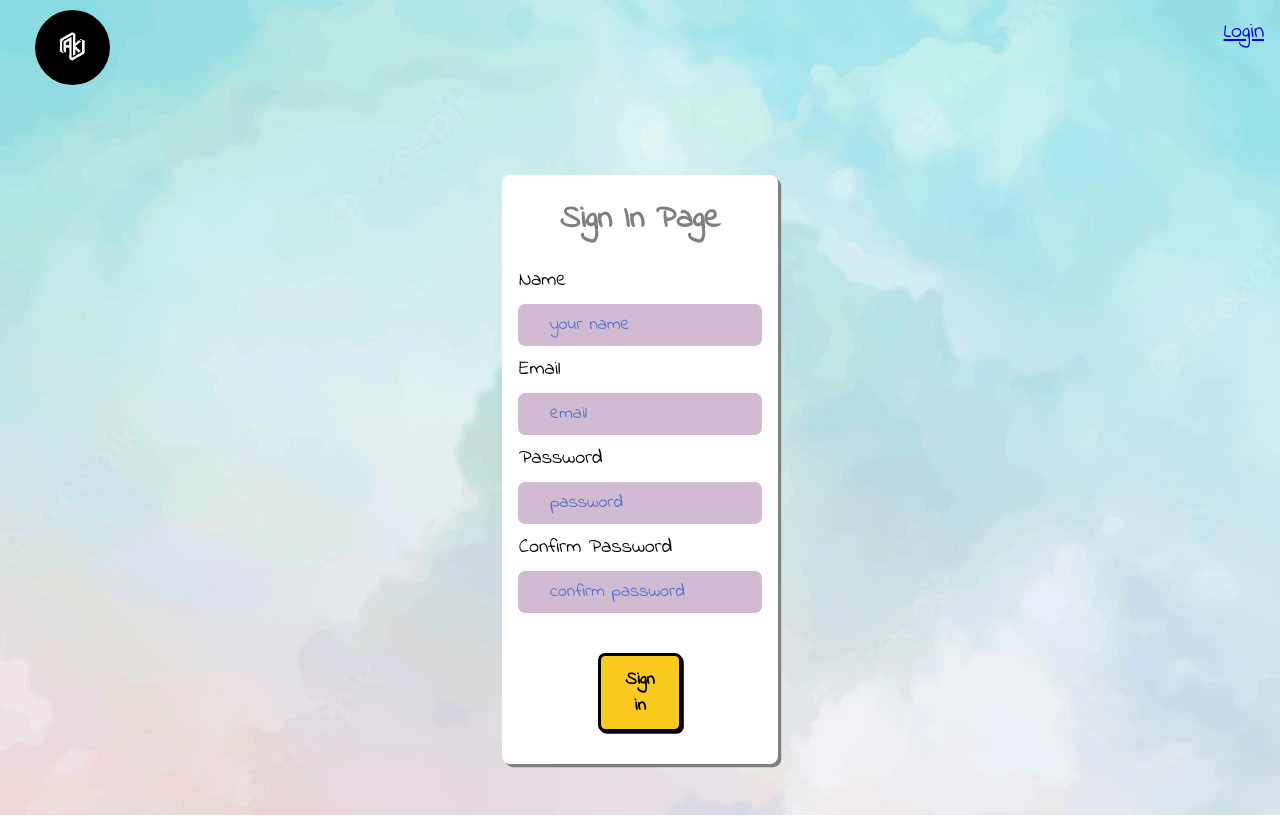
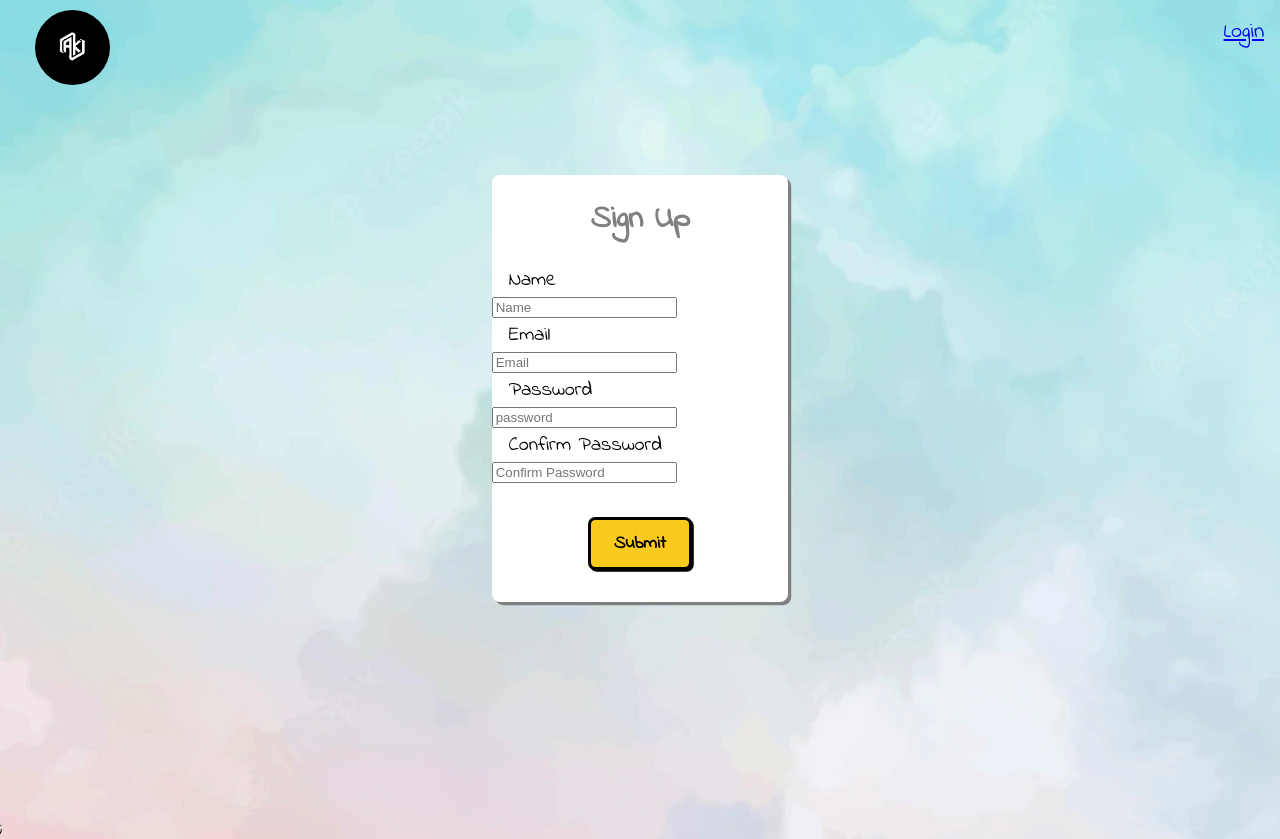
Before and after one commit to Kulikov1988/Task_manager, a React (Create React App) app: page /sign_in in a window 1280 px wide. Before the commit the page ends 815 px from the top, so only its background shows below. Built offline with nearby package versions, Linux system fonts and the light colour scheme; a web font is replaced by a local one.

Commit message:
add a formik to signUp

```diff
--- a/package.json
+++ b/package.json
@@ -19,6 +19,7 @@
     "@types/styled-components": "^5.1.24",
     "axios": "^0.27.2",
     "firebase": "^9.8.4",
+    "formik": "^2.2.9",
     "react": "^17.0.2",
     "react-axios": "^2.0.6",
     "react-datepicker": "^4.8.0",
@@ -31,7 +32,8 @@
     "styled-components": "^5.3.3",
     "typescript": "^4.6.2",
     "uuidv4": "^6.2.13",
-    "web-vitals": "^2.1.4"
+    "web-vitals": "^2.1.4",
+    "yup": "^0.32.11"
   },
   "scripts": {
     "start": "react-scripts start",
--- a/src/App.tsx
+++ b/src/App.tsx
@@ -1,7 +1,7 @@
 import React, { useEffect } from 'react';
 import { NavLink, Route, Routes, useNavigate } from 'react-router-dom';
 import Login from './components/Login/Login';
-import SignIn from './components/SignUp/SignUp';
+import SignUp from './components/SignUp/SignUp';
 import { useDispatch, useSelector } from 'react-redux';
 import { logout } from './slices/authReducer';
 import Tasks from './components/Tasks/Tasks';
@@ -39,7 +39,7 @@ function App(props) {
       <Routes>
         <Route path='/' element={<Login />} />
         <Route path='/login' element={<Login />} />
-        <Route path='/sign_in' element={<SignIn />} />
+        <Route path='/sign_in' element={<SignUp />} />
         <Route path='/tasks' element={<Tasks />} />
       </Routes>
     </>
--- a/src/components/SignUp/SignUp.tsx
+++ b/src/components/SignUp/SignUp.tsx
@@ -5,94 +5,187 @@ import { Button } from '../../sharedStyles/buttons.style';
 import * as S from './SignUp.style';
 import { handleInputChangeProps } from '../Login/Login';
 import { useNavigate } from 'react-router-dom';
-import { registerUser } from '../../slices/authReducer';
+import { registerUser, resetRegister } from '../../slices/authReducer';
 import { AnyAction, ThunkDispatch } from '@reduxjs/toolkit';
 import { AppState } from '../../store';
+import * as Yup from 'yup';
+import { Formik, Form, Field } from 'formik';
 
-const SignIn: React.FC = () => {
-  const [email, setEmail] = useState<string>('');
-  const [password1, setPassword1] = useState<string>('');
-  const [password2, setPassword2] = useState<string>('');
-  const [name, setName] = useState<string>('');
-  const [errorMessage, setErrorMessage] = useState<string>('');
+export const SignUpSchema = Yup.lazy((values) =>
+  Yup.object().shape({
+    name: Yup.string().max(25, 'Too Long').required('required'),
+    email: Yup.string().when('name', {
+      is: (input) => {
+        // console.log({ values });
+        return input.lenght > 2;
+      },
+      then: Yup.string().email('Valid email required').required('reqiured'),
+    }),
+    password: Yup.string()
+      .min(3, 'minimum 3 symbols reqiured')
+      .required('required'),
+    confirmPassword: Yup.string()
+      .required('Please confirm your password')
+      .oneOf([Yup.ref('password')], 'Passwords do not match'),
+  })
+);
+
+const SignUp: React.FC = () => {
+  // const [email, setEmail] = useState<string>('');
+  // const [password1, setPassword1] = useState<string>('');
+  // const [password2, setPassword2] = useState<string>('');
+  // const [name, setName] = useState<string>('');
 
   const navigate = useNavigate();
-  const dispatch = useDispatch<ThunkDispatch<{},void, AnyAction>>();
+  const dispatch = useDispatch<ThunkDispatch<{}, void, AnyAction>>();
 
-  const { status } = useSelector((state: AppState)=> state.authReducer.register)
+  const { status, error } = useSelector(
+    (state: AppState) => state.authReducer.register
+  );
 
-  useEffect(()=> {if(status === "success") {navigate('/login')}}, [status])
+  useEffect(() => {
+    if (status === 'success') {
+      navigate('/login');
+      dispatch(resetRegister());
+    }
+  }, [status]);
 
-  const handleInputChange = ({ e, type }: handleInputChangeProps) => {
-    if (type === 'email') {
-      setEmail(e.target.value);
-    } else if (type === 'password') {
-      setPassword1(e.target.value);
-    } else if (type === 'confirmPassword') {
-      setPassword2(e.target.value);
-    } else {
-      setName(e.target.value);
-    }
+  const handleClick = (values) => {
+    dispatch(
+      registerUser({
+        email: values.email,
+        name: values.name,
+        password: values.password,
+      })
+    );
   };
+  return (
+    <div>
+      <Formik
+        initialValues={{
+          email: '',
+          name: '',
+          password: '',
+          confirmPassword: '',
+        }}
+        validationSchema={SignUpSchema}
+        onSubmit={(values) => {
+          handleClick({ values });
+          console.log(values.name);
+        }}
+      >
+        {({ errors, touched }) => {
+          console.log(errors);
 
-  const handleClick = () => {
-    if (password1 === password2 && name !== '') {
-      dispatch(
-        registerUser({
-          email,
-          name,
-          password: password1
-        })
-      );
+          return (
+            <Form>
+              <S.SignIn>
+                <S.SignInDiv>
+                  <S.MainDiv>
+                    <h1>Sign Up</h1>
+                  </S.MainDiv>
+                  <S.Div>Name</S.Div>
+                  <Field name='name' placeholder='Name' />
+                  {errors.name && touched.name ? (
+                    <div> {errors.name}</div>
+                  ) : null}
+                  <S.Div>Email</S.Div>
+                  <Field name='email' placeholder='Email' type='email' />
+                  {errors.email && touched.email ? (
+                    <div> {errors.email} </div>
+                  ) : null}
+                  <S.Div>Password</S.Div>
+                  <Field
+                    name='password'
+                    type='password'
+                    placeholder='password'
+                  />
+                  {errors.password && touched.password ? (
+                    <div>{errors.password}</div>
+                  ) : null}
+                  <S.Div>Confirm Password</S.Div>
+                  <Field
+                    name='confirmPassword'
+                    type='password'
+                    placeholder='Confirm Password'
+                  />
+                  {errors.confirmPassword && touched.confirmPassword ? (
+                    <div>{errors.confirmPassword}</div>
+                  ) : null}
+                  <Button type='button'> Submit </Button>
+                </S.SignInDiv>
+              </S.SignIn>
+            </Form>
+          );
+        }}
+      </Formik>
+      ;
+    </div>
+  );
 
-    } else {
-      return console.log('error')
-    }
-  };
+  // const handleInputChange = ({ e, type }: handleInputChangeProps) => {
+  //   if (type === 'email') {
+  //     setEmail(e.target.value);
+  //   } else if (type === 'password') {
+  //     setPassword1(e.target.value);
+  //   } else if (type === 'confirmPassword') {
+  //     setPassword2(e.target.value);
+  //   } else {
+  //     setName(e.target.value);
+  //   }
+  // };
 
-  return (
-    <S.SignIn>
-      <S.SignInDiv>
-        <div> {errorMessage}</div>
-        <S.MainDiv>
-          <h1>Sign In Page</h1>{' '}
-        </S.MainDiv>
-        <S.Div>Name</S.Div>
-        <Input
-          type='text'
-          placeholder='your name'
-          value={name}
-          onChange={(e) => handleInputChange({ e, type: 'name' })}
-        />
-        <S.Div>Email</S.Div>
-        <Input
-          type='text'
-          placeholder='email'
-          value={email}
-          onChange={(e) => handleInputChange({ e, type: 'email' })}
-        />
-        <S.Div>Password</S.Div>
-        <Input
-          type='password'
-          placeholder='password'
-          value={password1}
-          onChange={(e) => handleInputChange({ e, type: 'password' })}
-        />
-        <S.Div>Confirm Password</S.Div>
-        <Input
-          type='password'
-          placeholder='confirm password'
-          value={password2}
-          onChange={(e) => handleInputChange({ e, type: 'confirmPassword' })}
-        />
-        <div>
-          <Button type='button' onClick={handleClick}>
-            Sign in
-          </Button>
-        </div>
-      </S.SignInDiv>
-    </S.SignIn>
-  );
+  // return (
+  //     <S.SignIn>
+  //       <S.SignInDiv>
+  //         <div> {error &&
+  //           error.map((err) => {
+  //             return (
+  //               <div>
+  //                 {err.field}: {err.message}
+  //               </div>
+  //             );
+  //           })}</div>
+  //         <S.MainDiv>
+  //           <h1>Sign In Page</h1>{' '}
+  //         </S.MainDiv>
+  //         <S.Div>Name</S.Div>
+  //         <Input
+  //           type='text'
+  //           placeholder='your name'
+  //           value={name}
+  //           onChange={(e) => handleInputChange({ e, type: 'name' })}
+  //         />
+  //         <S.Div>Email</S.Div>
+  //         <Input
+  //           type='text'
+  //           placeholder='email'
+  //           value={email}
+  //           onChange={(e) => handleInputChange({ e, type: 'email' })}
+  //         />
+  //         <S.Div>Password</S.Div>
+  //         <Input
+  //           type='password'
+  //           placeholder='password'
+  //           value={password1}
+  //           onChange={(e) => handleInputChange({ e, type: 'password' })}
+  //         />
+  //         <S.Div>Confirm Password</S.Div>
+  //         <Input
+  //           type='password'
+  //           placeholder='confirm password'
+  //           value={password2}
+  //           onChange={(e) => handleInputChange({ e, type: 'confirmPassword' })}
+  //         />
+  //         <div>
+  //           <Button type='button' onClick={handleClick}>
+  //             Sign in
+  //           </Button>
+  //         </div>
+
+  //       </S.SignInDiv>
+  //     </S.SignIn>
+  // );
 };
 
-export default SignIn;
+export default SignUp;
--- a/src/slices/authReducer.ts
+++ b/src/slices/authReducer.ts
@@ -13,18 +13,23 @@ interface RegisterProps {
   password: string;
 }
 
-interface initialState {
+interface RegisterError {
+  field: string ;
+  message: string ;
+}
+
+interface InitialState {
   user: {
     userEmail: string,
-    userId: number,
+    userId: string,
     userName: string
   },
   register: {
-    status: "idle" | "loading" | "reject" | "successe",
-    error: null | string,
+    status: "idle" | "loading" | "reject" | "success",
+    error: RegisterError[] | null,
   },
   login: {
-    status: "idle" | "loading" | "reject" | "successe",
+    status: "idle" | "loading" | "reject" | "success",
     error: null | string,
   },
 
@@ -35,7 +40,7 @@ export const axiosApi = axios.create({
   withCredentials: true,
 });
 
-export const initialState = {
+export const initialState: InitialState = {
   user: {
     userEmail: '',
     userId: '',
@@ -46,7 +51,7 @@ export const initialState = {
     error: null
   },
   login: {
-    staus: 'idle',
+    status: 'idle',
     error: null,
   }
 }
@@ -93,6 +98,10 @@ const loginSlice = createSlice({
     //   state.user.userName = payload.userName;
     //   console.log(payload.userName)
     // },
+    resetRegister: (state ) => {
+      state.register.status = 'idle';
+      state.register.error = null;
+    },
     logout: (state) => initialState
   },
   extraReducers(builder) {
@@ -109,26 +118,26 @@ const loginSlice = createSlice({
         return console.log(state.user.userName)
       })
       .addCase(registerUser.rejected, (state, action) => {
-        console.log(action.payload)
-        state.register.status = 'failed';
-        state.register.error = action.error.message;
+        // console.log(action.payload)
+        state.register.status = 'reject';
+        state.register.error = action.payload as RegisterError[]
       })
       .addCase(loginUser.pending, (state, action) => {
         console.log('login loading');
-        state.login.staus = 'loading';
+        state.login.status = 'loading';
       })
       .addCase(loginUser.fulfilled, (state, action) => {
         console.log('login success');
-        state.login.staus = 'success';
+        state.login.status = 'success';
       })
       .addCase(loginUser.rejected, (state, action) => {
         console.log('login error');
-        state.login.error = action.error.message.replace;
+        state.login.error = action.error.message;
       })
   }
 })
 
-export const {login, logout} = loginSlice.actions;
+export const {login, logout, resetRegister} = loginSlice.actions;
 export const selectUser = (state) => state.user.user;
 
 export default loginSlice.reducer;
```
Also changed, not shown: 1 other file (tests, documents, lock files or other folders).
